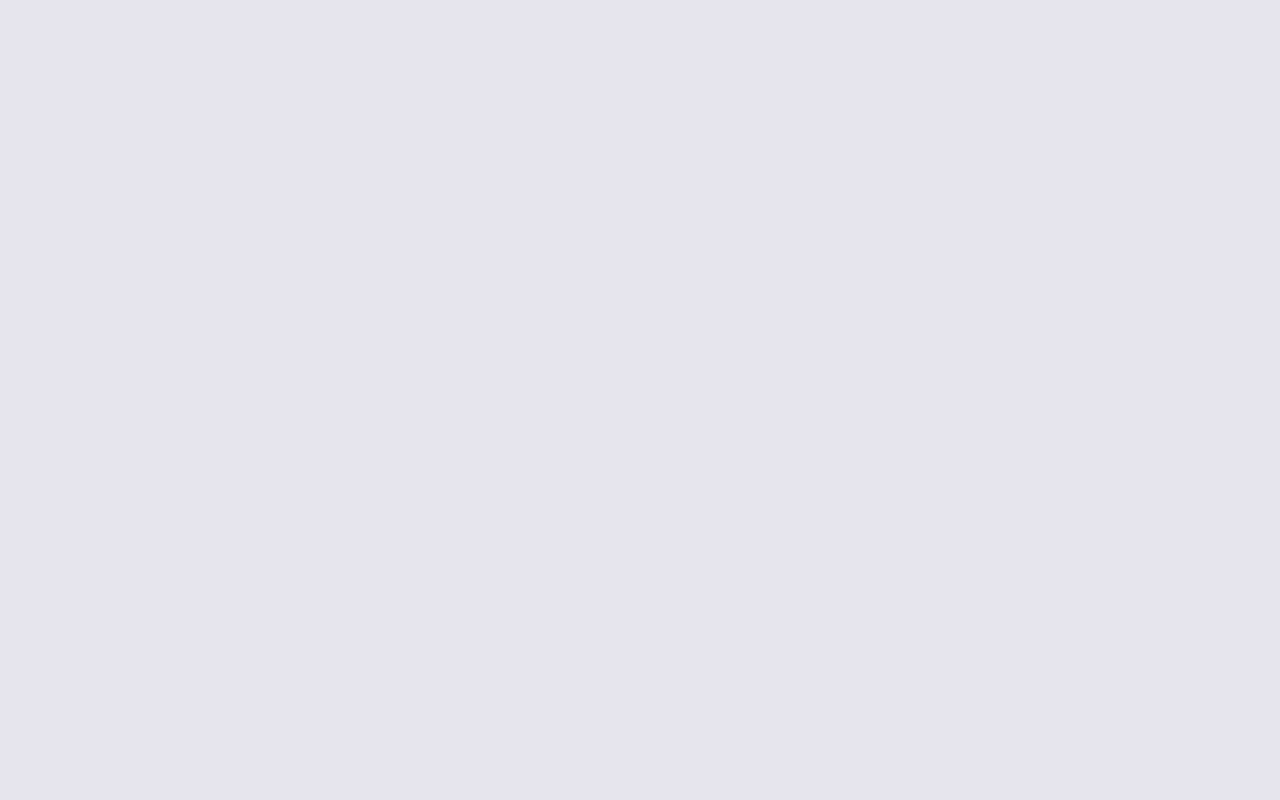
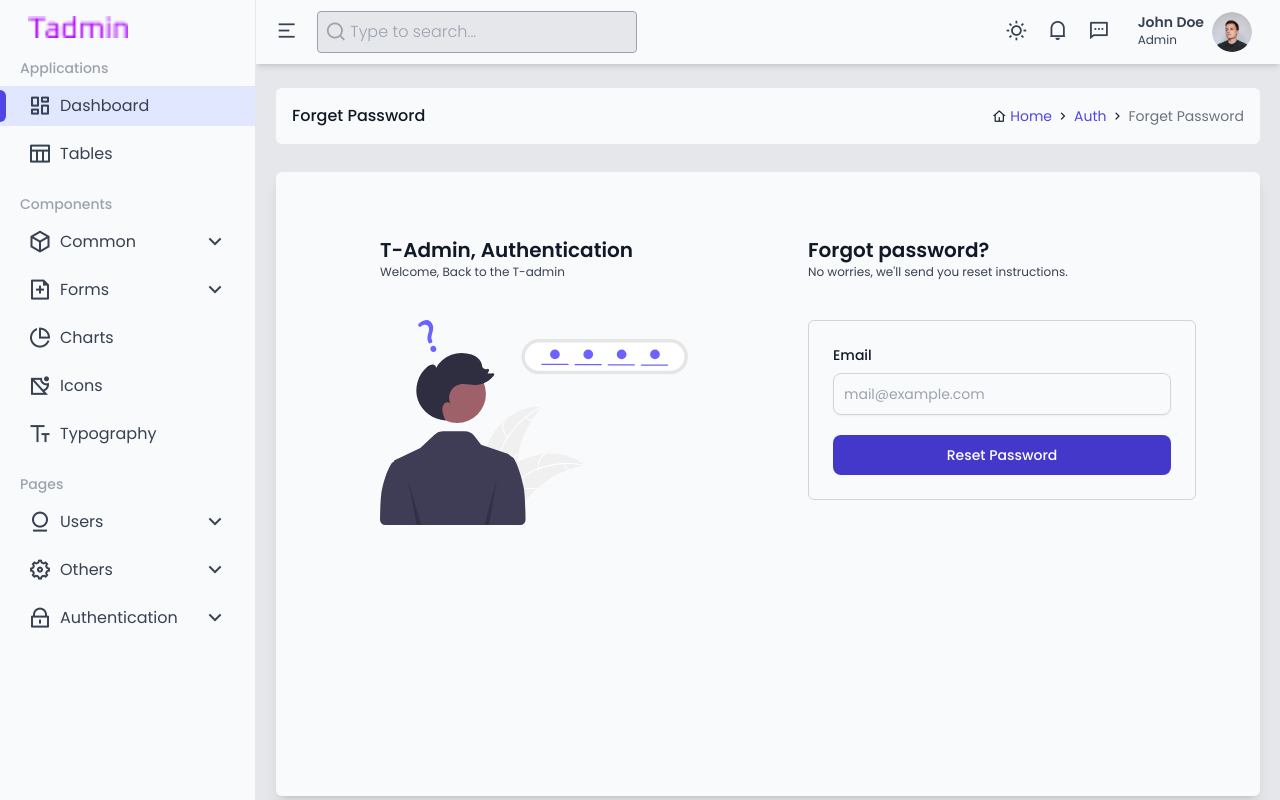
Before and after one commit to shantojatri/free-vue-tailwind-dashboard, a Vue app: page /reset-password in a window 1280 px wide. Before the commit this address had no page. Built offline with nearby package versions, Linux system fonts and the light colour scheme.

Commit message:
Update the reset password page

```diff
--- a/src/components/Partials/Sidebar.vue
+++ b/src/components/Partials/Sidebar.vue
@@ -92,7 +92,7 @@ const sidebarMenus = ref([
         children: [
           { label: "Login", path: "/login" },
           { label: "Register", path: "/register" },
-          { label: "Forget Password", path: "/forget-password" },
+          { label: "Reset Password", path: "/reset-password" },
         ],
       },
     ],
--- a/src/router/index.ts
+++ b/src/router/index.ts
@@ -93,8 +93,8 @@ const router = createRouter({
       }
     },
     {
-      path: '/forget-password',
-      name: 'forget-password',
+      path: '/reset-password',
+      name: 'reset-password',
       component: () => import('../views/auth/ForgetPassword.vue'),
       meta: {
         title: 'Forget Password',
--- a/src/views/auth/ForgetPassword.vue
+++ b/src/views/auth/ForgetPassword.vue
@@ -6,14 +6,43 @@ import Breadcrumb from "@/components/Partials/Breadcrumb.vue";
 <template>
   <MainLayout>
     <!-- Breadcrumb -->
-    <Breadcrumb :items="['Home', 'Auth', 'Forget Password']"/>
+    <Breadcrumb :items="['Home', 'Auth', 'Forget Password']" />
 
-    <div class="card p-16">
-      <form class="max-w-sm mx-auto p-8 border">
-        <div class="mb-5 text-center">
-          <h3 class="text-lg font-medium">Forgot password?</h3>
-          <p class="text-sm font-normal mt-4">No worries, we'll send you reset instructions.</p>
+    <div class="card min-h-[78vh] p-16">
+      <div class="grid md:grid-cols-2 gap-4 md:gap-8 xl:gap-20">
+        <!-- Left Side  -->
+        <div class="max-w-[700px] px-10">
+          <div class="mb-10">
+            <h3 class="text-xl font-semibold text-gray-900 dark:text-gray-50">
+              T-Admin, Authentication
+            </h3>
+            <p class="text-xs font-normal text-gray-700 dark:text-gray-100">
+              Welcome, Back to the T-admin
+            </p>
           </div>
+          <div class="text-end">
+            <img
+              class="w-full"
+              src="../../assets/images/Illustration/forgot_password.svg"
+              alt="Login Svg"
+            />
+          </div>
+        </div>
+
+        <!-- Right Side  -->
+        <div class="w-full">
+          <div class="mb-10">
+            <h3 class="text-xl font-semibold text-gray-900 dark:text-gray-50">
+              Forgot password?
+            </h3>
+            <p class="text-xs font-normal text-gray-700 dark:text-gray-100">
+              No worries, we'll send you reset instructions.
+            </p>
+          </div>
+
+          <form
+            class="p-6 border border-gray-300 dark:border-gray-400 rounded-md"
+          >
             <div class="mb-5">
               <label
                 for="email"
@@ -23,7 +52,7 @@ import Breadcrumb from "@/components/Partials/Breadcrumb.vue";
               <input
                 type="email"
                 id="email"
-            class="shadow-sm bg-gray-50 border border-gray-300 text-gray-900 text-sm rounded-lg focus:ring-indigo-600 focus:border-indigo-600 block w-full p-2.5 dark:bg-gray-700 dark:border-gray-600 dark:placeholder-gray-400 dark:text-white dark:focus:ring-indigo-600 dark:focus:border-indigo-600 dark:shadow-sm-light"
+                class="shadow-sm bg-gray-50 border border-gray-300 text-gray-900 text-sm rounded-lg focus:ring-indigo-600 focus:border-indigo-600 block w-full p-2.5 dark:bg-neutral-800 dark:border-neutral-600 dark:placeholder-gray-400 dark:text-white dark:focus:ring-indigo-600 dark:focus:border-indigo-600 dark:shadow-sm-light"
                 placeholder="mail@example.com"
                 required
               />
@@ -36,5 +65,7 @@ import Breadcrumb from "@/components/Partials/Breadcrumb.vue";
             </button>
           </form>
         </div>
+      </div>
+    </div>
   </MainLayout>
 </template>
```
Also changed, not shown: src/assets/images/Illustration/forgot_password.svg (added). Lines whose indentation alone changed are shown as unchanged.
